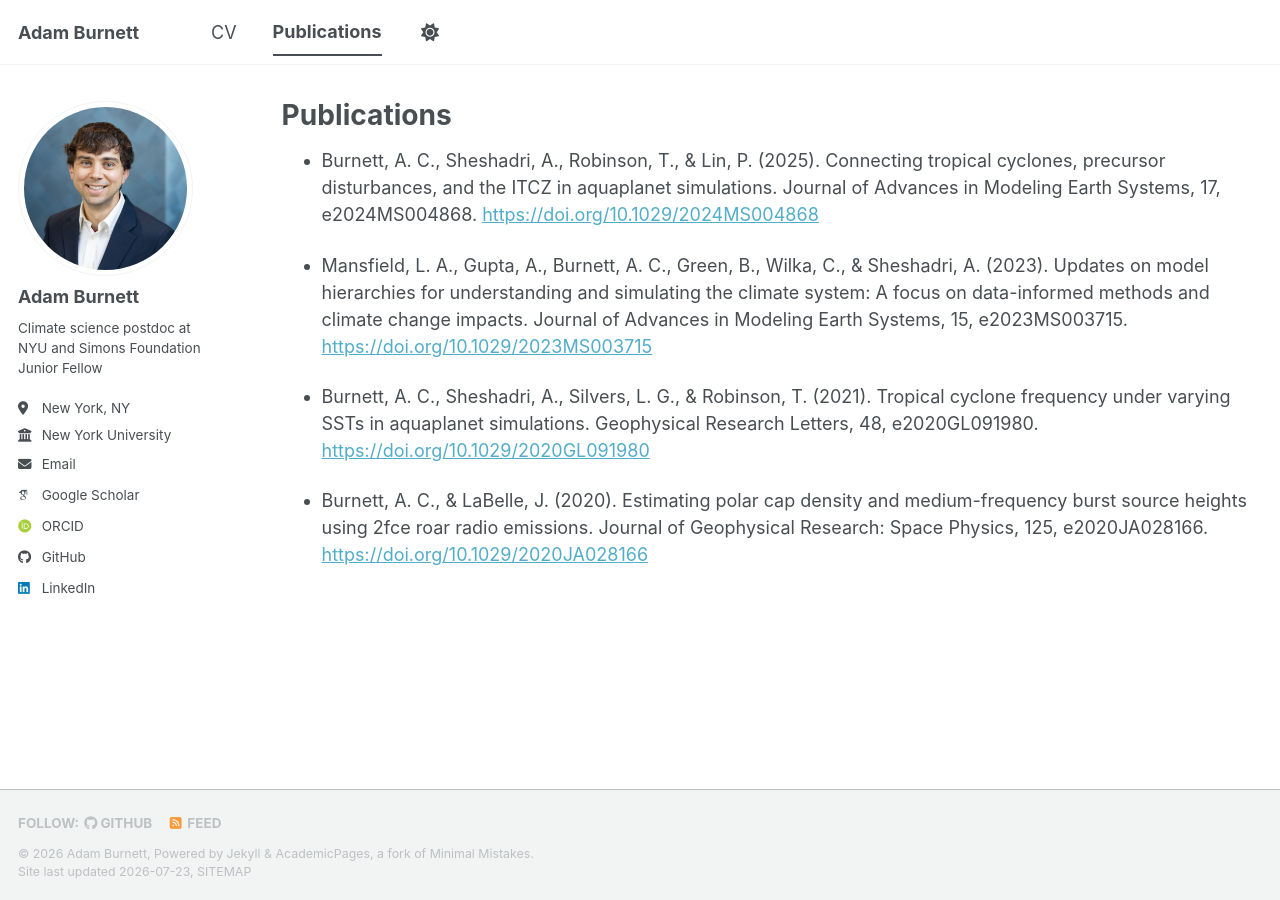
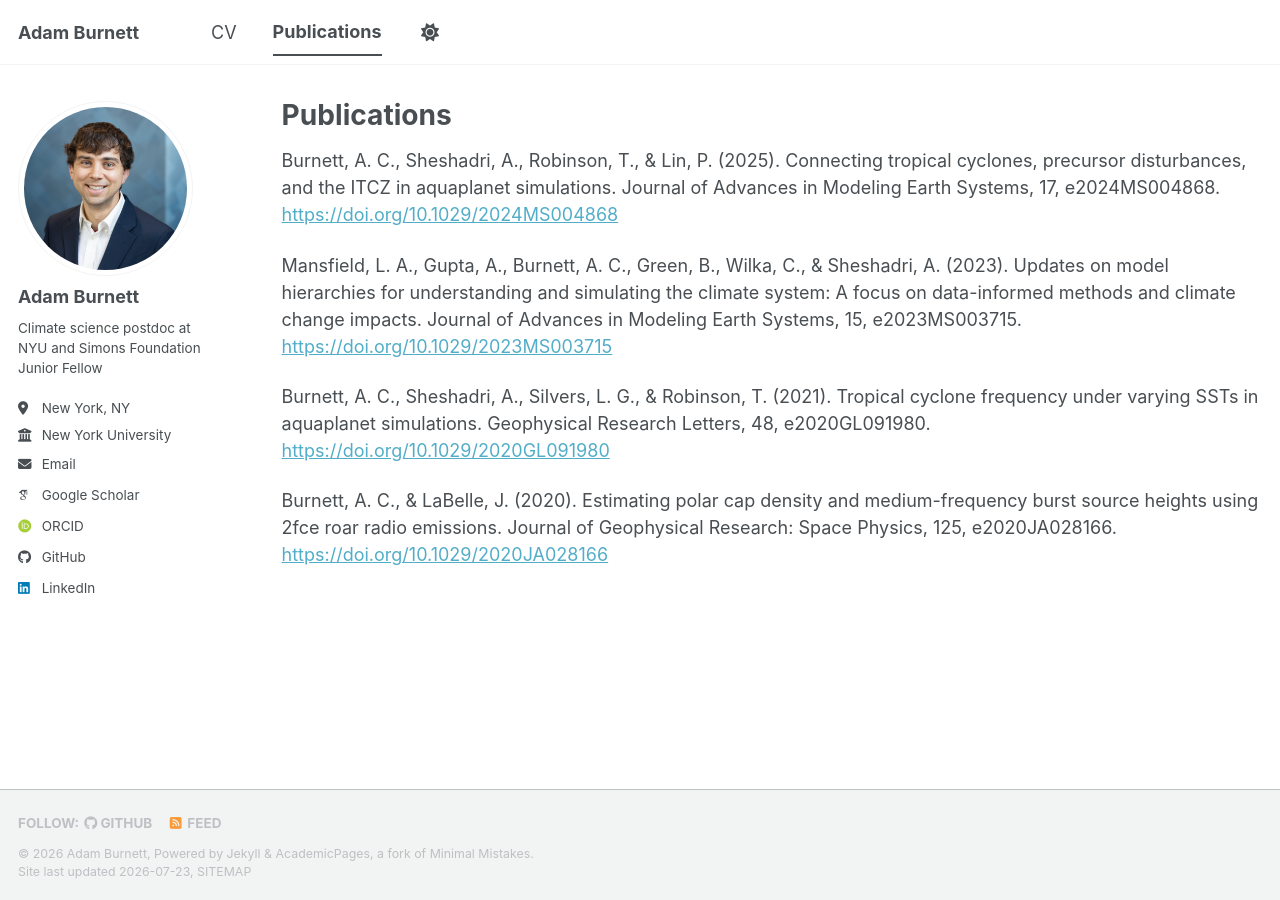
Before and after one commit to adam-burnett/adam-burnett.github.io, a Jekyll site: the page built from _pages/publications.html, in a window 1280 px wide. Built offline with Jekyll 4.4.1, drawn with Linux system fonts in a browser that asks for light colours; some web fonts are replaced; a script bundle is joined from its source files by our own code; library files that are not in the unit come from our copies.

Commit message:
Simplify publications to a single data file

```diff
--- a/_pages/publications.html
+++ b/_pages/publications.html
@@ -7,8 +7,6 @@ author_profile: true
 
 {% include base_path %}
 
-<ul>
 {% for pub in site.data.publications %}
-  <li><p>{{ pub.citation }} <a href="{{ pub.url }}">{{ pub.url }}</a></p></li>
+  <p>{{ pub.citation }} <a href="{{ pub.url }}">{{ pub.url }}</a></p>
 {% endfor %}
-</ul>
```
